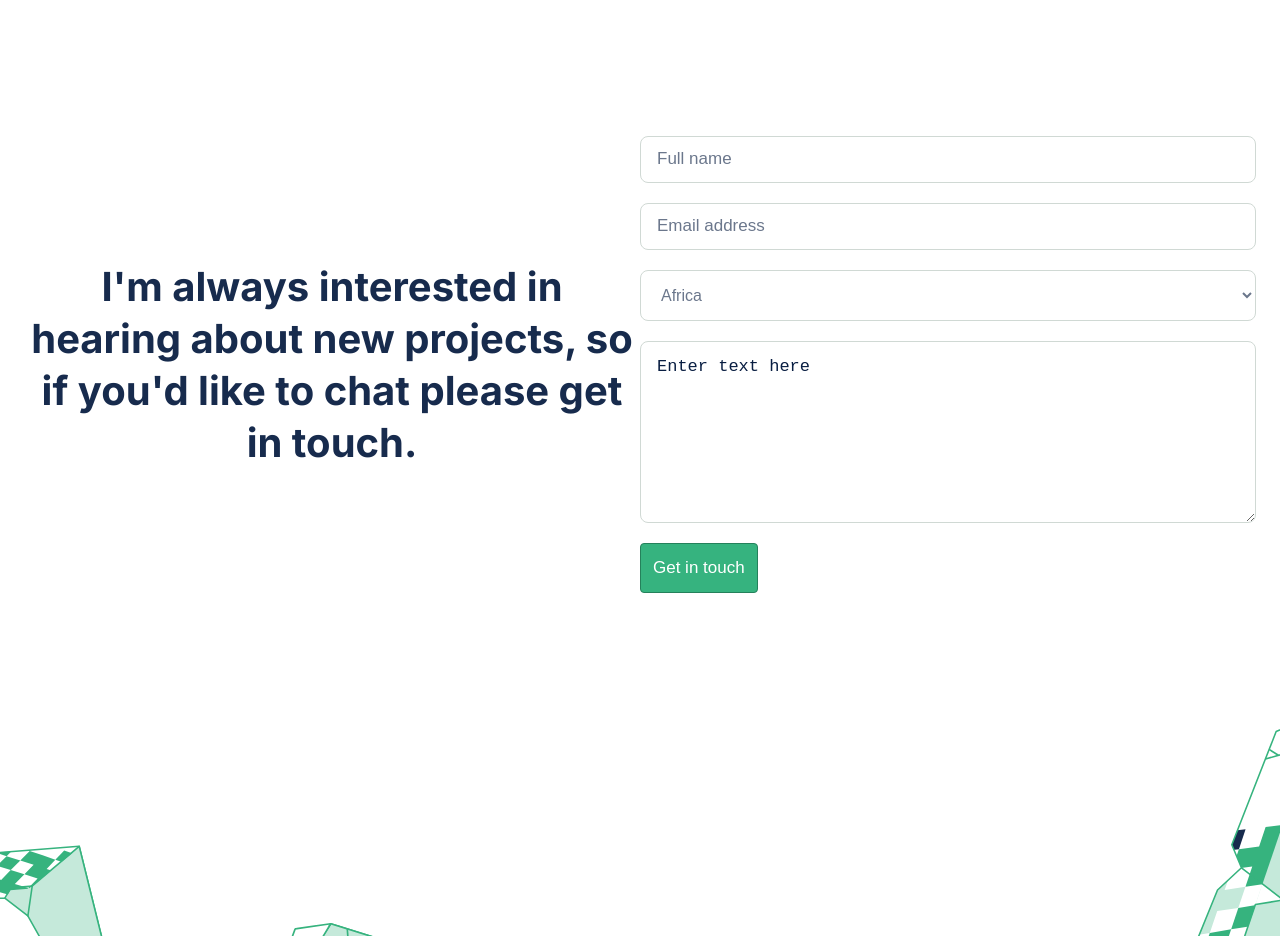
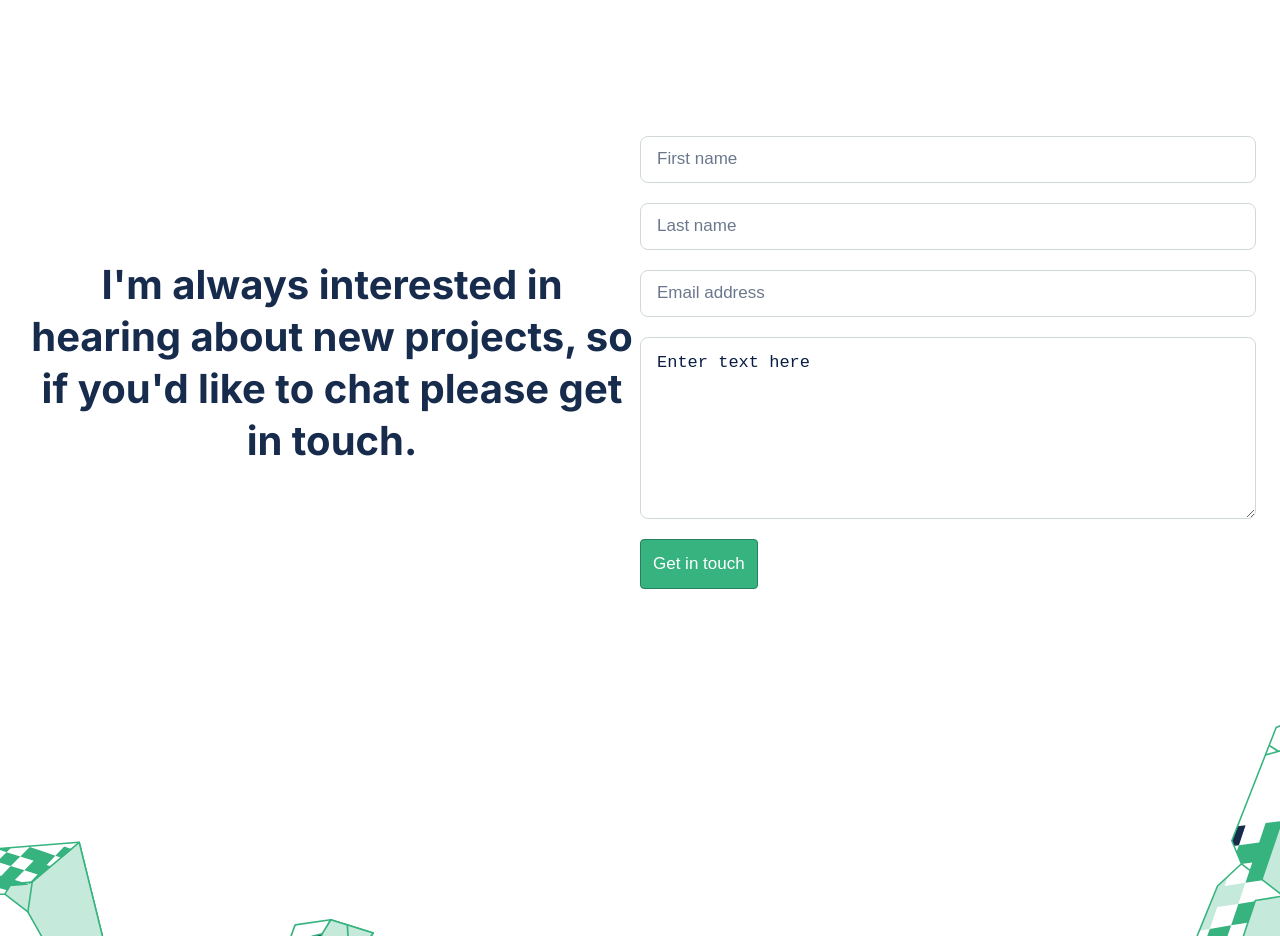
Before and after one commit to Eternalgratis/cr-contact-form, a website: page index.html in a window 1280 px wide. Shown: the part 3140-4076 px from the top of the page. Drawn offline with Linux system fonts and the light colour scheme.

Commit message:
Implement changes required from reviwer

```diff
--- a/index.html
+++ b/index.html
@@ -129,20 +129,14 @@
             so if you'd like to chat please get in touch.</p>
         <form action="https://formspree.io/f/mleklyzv" method="POST" class="contact-form" id="contact-details">
             <label>
-                <input type="text" id="name" name="name" placeholder="Full name" required maxlength="30">
+                <input type="text" id="name" name="name" placeholder="First name" required maxlength="30">
+            </label>
+            <label>
+                <input type="text" id="last-name" name="lastname" placeholder="Last name" required maxlength="30">
             </label>
             <label>
                 <input type="email" id="email" name="email" placeholder="Email address" required maxlength="30">
             </label>
-            <select name="continent" id="continent">
-                <option>Africa</option>
-                <option>Asia</option>
-                <option>Antactica</option>
-                <option>Australia</option>
-                <option>Europe</option>
-                <option>North America</option>
-                <option>South America</option>
-            </select>
             <label>
                 <textarea id="message" maxlength="500" name="message" required placeholder="Enter text here" cols="30"
                     rows="10" required></textarea>
--- a/modal.js
+++ b/modal.js
@@ -156,6 +156,7 @@ form.addEventListener('submit', async(event) => {
   event.preventDefault();
   const email =  document.getElementById('email').value;
   const name =  document.getElementById('name').value;
+  const lastName = document.getElementById('last-name').value;
   const continent =  document.getElementById('continent').value;
   const message =  document.getElementById('message').value;
 
@@ -166,7 +167,7 @@ form.addEventListener('submit', async(event) => {
     headers: {
       'Content-Type': 'application/json'
     },
-    body :JSON.stringify({email, name, continent, message})
+    body :JSON.stringify({email, name, lastName, continent, message})
   }
   try {
     const response = await fetch(url, options)
--- a/style.css
+++ b/style.css
@@ -448,6 +448,10 @@ h4 {
   cursor: pointer;
 }
 
+.button:hover {
+  background: #36B37F;
+}
+
 .button:enabled {
   color: #fff;
   background: #36b37f;
```
